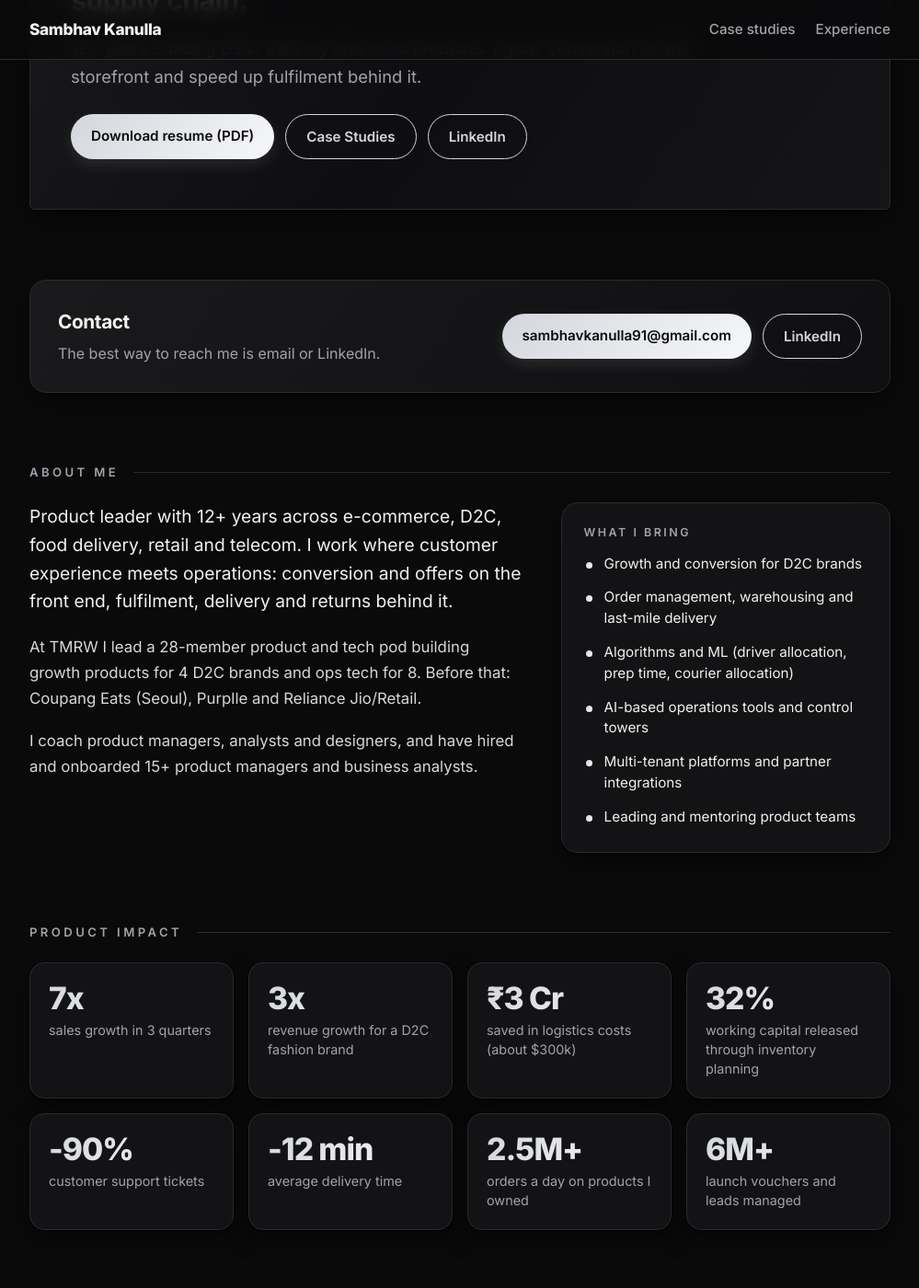
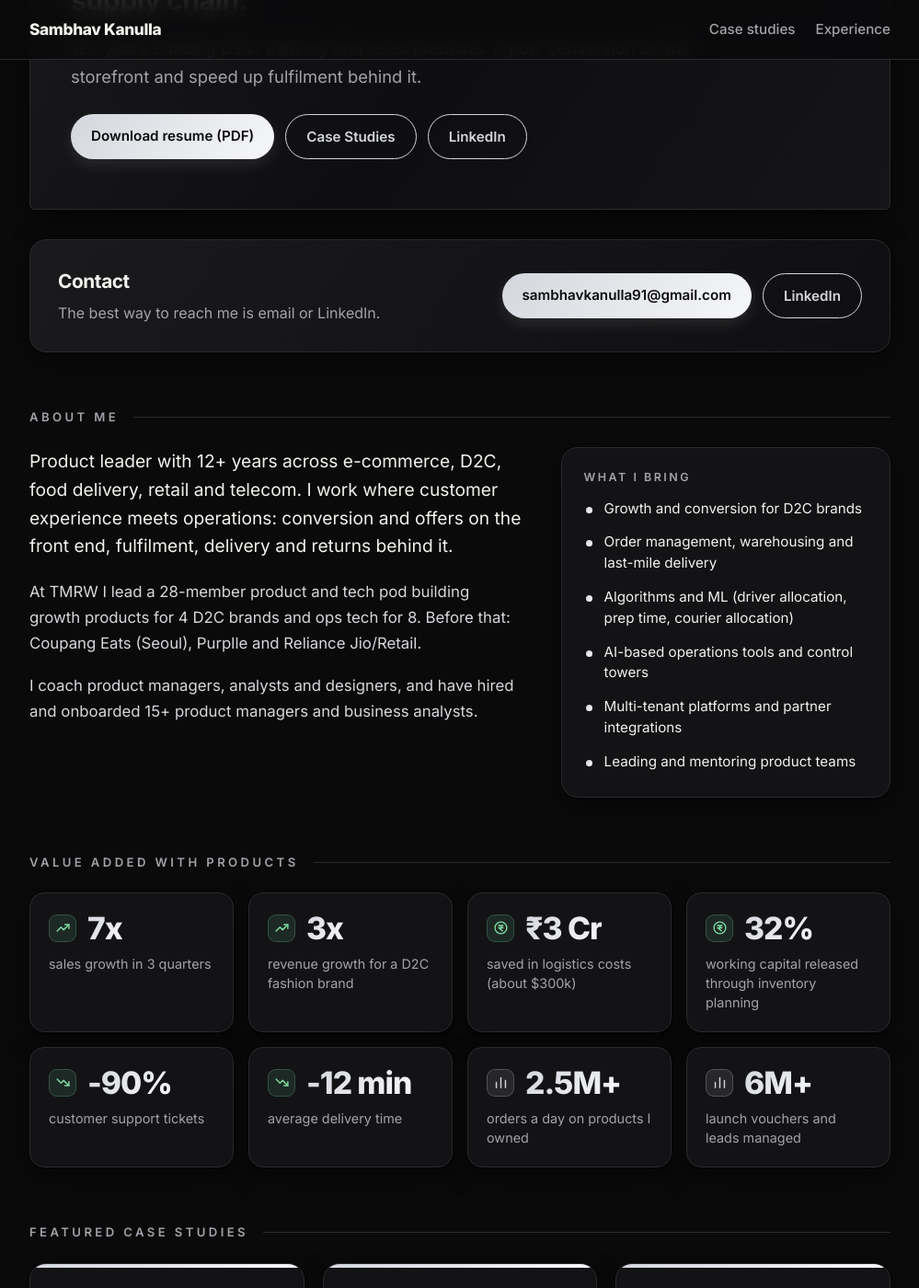
Before and after one commit to sambhavkanulla/sambhavkanulla.github.io, a Jekyll site: the page built from index.html, in a window 1280 px wide and 1400 px high, scrolled down 458 px. Shown: the whole window at 92% size, without its empty margins (140-1139 px from the left). Built offline with Jekyll 4.4.1, drawn with Linux system fonts in a browser that asks for light colours.

Commit message:
Home: rename to Value Added with Products, add direction icons, tighten spacing and orphan card
Co-Authored-By: Claude Sonnet 5.5 <noreply@anthropic.com>
Claude-Session: https://claude.ai/code/session_01PrKmB98M39T9226rhsuyd2

```diff
--- a/assets/css/portfolio.css
+++ b/assets/css/portfolio.css
@@ -50,7 +50,9 @@ h3 { font-size: 1.15rem; margin: 0 0 0.45em; line-height: 1.3; font-weight: 700;
 .edu span + span::before { content: ""; display: inline-block; width: 4px; height: 4px; border-radius: 50%; background: var(--line-strong); margin: 0 14px; vertical-align: middle; }
 
 /* section rhythm and headings on the home page */
-main > section { margin-top: 76px; }
+main > section { margin-top: 60px; }
+main > section.hero + section { margin-top: 32px; }
+main { padding-bottom: 8px; }
 main > section.hero { margin-top: 36px; }
 main > section > h2 { margin: 0 0 22px; display: flex; align-items: center; gap: 16px; font-size: 0.82rem; text-transform: uppercase; letter-spacing: 0.26em; font-weight: 600; color: var(--muted); }
 main > section > h2::after { content: ""; flex: 1; height: 1px; background: var(--line); }
@@ -75,7 +77,7 @@ main > section > h2.impact-title { margin: 0 0 22px; }
 #about, #contact { scroll-margin-top: 16px; }
 
 /* footer */
-.site-footer { border-top: 1px solid var(--line); margin-top: 88px; padding: 28px 0 44px; color: var(--muted); font-size: 0.9rem; }
+.site-footer { border-top: 1px solid var(--line); margin-top: 56px; padding: 28px 0 44px; color: var(--muted); font-size: 0.9rem; }
 .footer-inner { display: flex; justify-content: space-between; gap: 12px; flex-wrap: wrap; }
 
 /* hero */
@@ -101,6 +103,14 @@ main > section > h2.impact-title { margin: 0 0 22px; }
 .proof-value { font-size: 2.1rem; font-weight: 800; line-height: 1.05; letter-spacing: -0.03em; background: linear-gradient(135deg, var(--accent), var(--accent-2)); -webkit-background-clip: text; background-clip: text; -webkit-text-fill-color: transparent; }
 .impact-title { margin: 40px 0 16px; }
 .proof-label { font-size: 0.9rem; color: var(--muted); margin-top: 8px; line-height: 1.45; }
+
+.proof-top { display: flex; align-items: center; gap: 12px; }
+.ico { flex: none; width: 30px; height: 30px; border-radius: 9px; display: inline-flex; align-items: center; justify-content: center; background: rgba(111, 207, 151, 0.12); color: #7fd8a0; border: 1px solid rgba(111, 207, 151, 0.25); }
+.ico svg { width: 17px; height: 17px; fill: none; stroke: currentColor; stroke-width: 2; stroke-linecap: round; stroke-linejoin: round; }
+.ico-scale { background: rgba(211, 214, 220, 0.10); color: var(--accent); border-color: rgba(211, 214, 220, 0.25); }
+.proof-label { margin-top: 12px; }
+/* a lone last card on the home page spans the full row */
+.featured-cards > .card:last-child:nth-child(3n+1) { grid-column: 1 / -1; }
 
 /* cards */
 .cards { display: grid; grid-template-columns: repeat(auto-fill, minmax(min(100%, 290px), 1fr)); gap: 20px; }
@@ -169,6 +179,10 @@ main > section > h2.impact-title { margin: 0 0 22px; }
   .proof { grid-template-columns: repeat(2, 1fr); gap: 10px; }
   .proof-item { padding: 14px; border-radius: 14px; }
   .proof-value { font-size: 1.6rem; }
+  .proof-top { gap: 8px; }
+  .ico { width: 26px; height: 26px; border-radius: 8px; }
+  .ico svg { width: 15px; height: 15px; }
+  .featured-cards > .card:last-child:nth-child(3n+1) { grid-column: auto; }
   .proof-label { font-size: 0.8rem; }
 
   /* cards, case studies */
@@ -184,7 +198,7 @@ main > section > h2.impact-title { margin: 0 0 22px; }
   .job-head { gap: 12px; }
   .logo { width: 44px; height: 44px; }
 
-  main > section { margin-top: 52px; }
+  main > section { margin-top: 44px; }
   main > section.hero { margin-top: 14px; }
   main > section > h2 { letter-spacing: 0.2em; margin-bottom: 16px; }
   .edu span { font-size: 0.7rem; letter-spacing: 0.1em; }
--- a/index.html
+++ b/index.html
@@ -46,11 +46,21 @@ title: "Product Leader"
 </section>
 
 <section>
-  <h2 class="impact-title">Product impact</h2>
+  <h2 class="impact-title">Value Added with Products</h2>
   <div class="proof">
     {% for item in p.impact %}
     <div class="proof-item">
-      <div class="proof-value">{{ item.value }}</div>
+      <div class="proof-top">
+        <span class="ico ico-{{ item.icon }}" aria-hidden="true">
+          {% case item.icon %}
+          {% when "down" %}<svg viewBox="0 0 24 24"><path d="M3 7l6 6 4-4 8 8"/><path d="M15 17h6v-6"/></svg>
+          {% when "save" %}<svg viewBox="0 0 24 24"><circle cx="12" cy="12" r="9"/><path d="M8.5 8.5h7M8.5 12h7M10 8.5c3.6 0 3.6 4.6 0 4.6l4.4 3.6"/></svg>
+          {% when "scale" %}<svg viewBox="0 0 24 24"><path d="M5 20V12M12 20V5M19 20V9"/></svg>
+          {% else %}<svg viewBox="0 0 24 24"><path d="M3 17l6-6 4 4 8-8"/><path d="M15 7h6v6"/></svg>
+          {% endcase %}
+        </span>
+        <div class="proof-value">{{ item.value }}</div>
+      </div>
       <div class="proof-label">{{ item.label }}</div>
     </div>
     {% endfor %}
@@ -60,7 +70,7 @@ title: "Product Leader"
 <section>
   <h2>Featured case studies</h2>
   {% assign studies = site.case_studies | sort: "order" %}
-  <div class="cards">
+  <div class="cards featured-cards">
     {% for cs in studies %}{% if cs.featured %}
     <a class="card" href="{{ cs.url | relative_url }}">
         <h3>{{ cs.title }}</h3>
```
Also changed, not shown: _data/profile.yml (+10 -1 lines).
